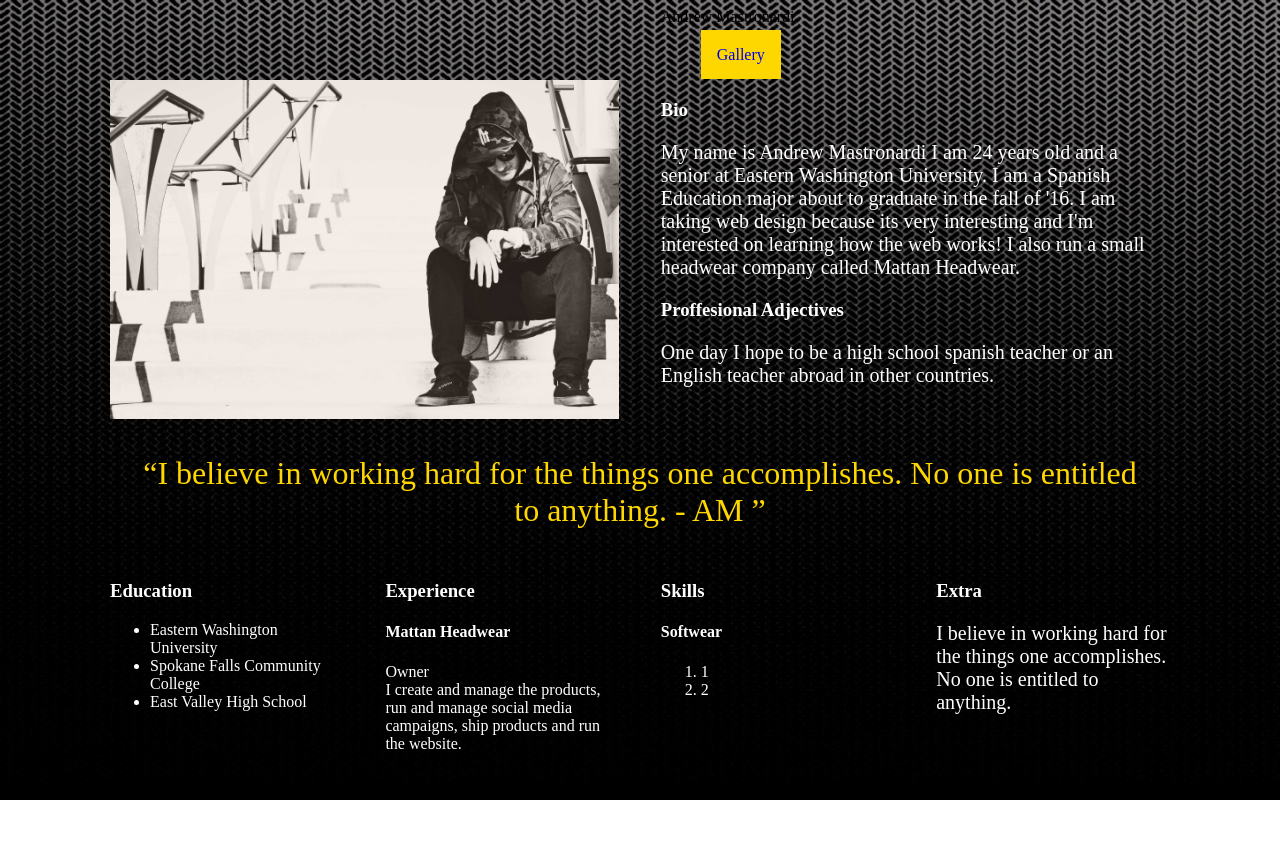
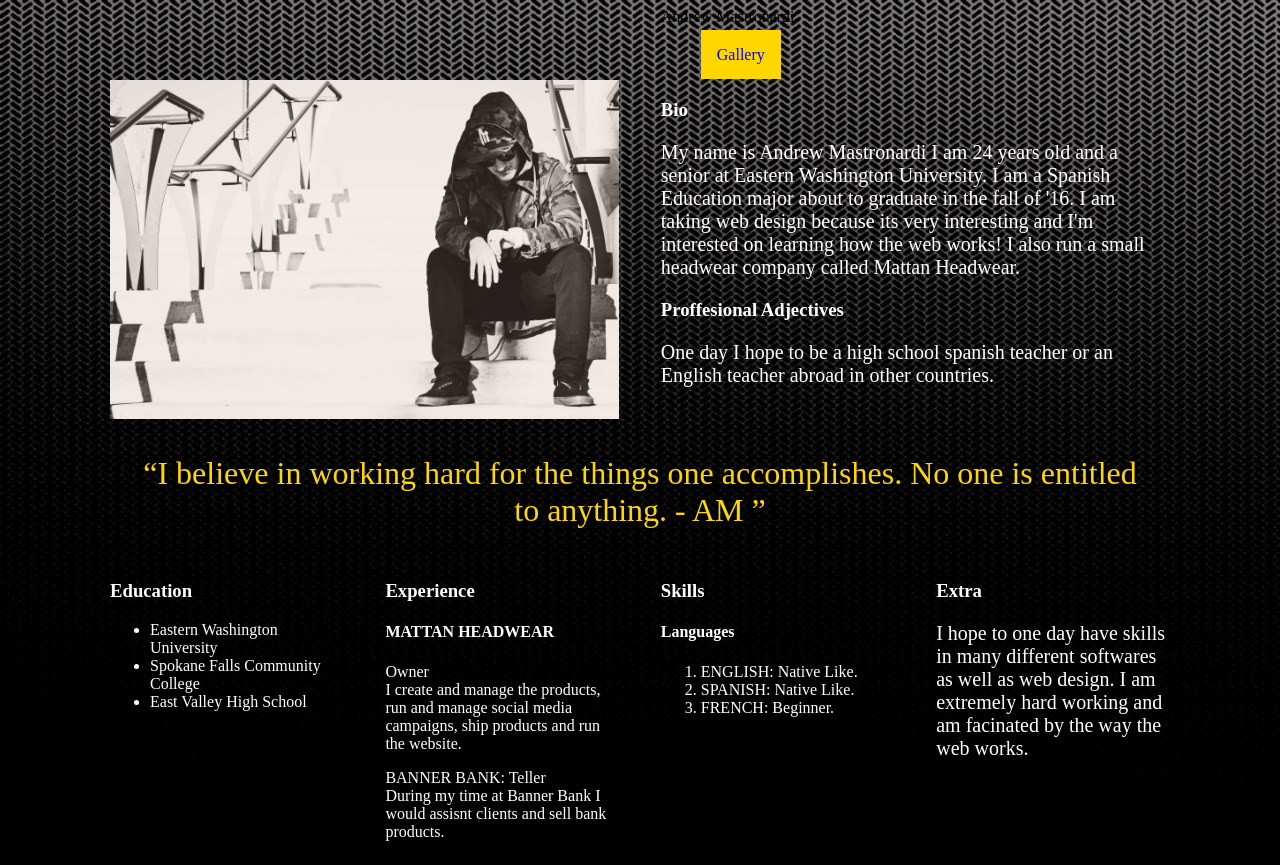
Before and after one commit to amastro9/amastro9.github.io, a plain HTML site: page index.html in a window 1280 px wide. Before the commit the page ends 800 px from the top, so only its background shows below. Drawn offline with Linux system fonts and the light colour scheme.

Commit message:
Added on to the resume
added languages and extra

```diff
--- a/index.html
+++ b/index.html
@@ -12,7 +12,7 @@
 
   <header class=grid-container>
 
-     <section class="grid-6"
+ <section class="grid-6"
 
       </section>
       <section class="grid-6"
@@ -70,10 +70,15 @@
 
 <section class="grid-3">
 <h3>Experience</h3>
-<h4>Mattan Headwear</h4>
+<h4>MATTAN HEADWEAR</h4>
 <dl>
     <dt> Owner </dt>
     <dt> I create and manage the products, run and manage social media campaigns, ship products and run the website. </dt>
+
+<dl>
+    <dt> BANNER BANK: Teller </dt>
+    <dt> During my time at Banner Bank I would assisnt clients and sell bank products. </dt>
+
 </dl>
 </section>
 
@@ -81,11 +86,12 @@
 <section class="grid-3">
     <h3>Skills</h3>
 
-    <h4>Softwear</h4>
+    <h4>Languages</h4>
 
     <ol>
-        <li>1</li>
-        <li>2</li>
+        <li>ENGLISH: Native Like.</li>
+        <li>SPANISH: Native Like.</li>
+         <li>FRENCH: Beginner.</li>
     </ol>
 
 </section>
@@ -93,7 +99,7 @@
 <section class="grid-3">
  <h3>Extra</h3>
 
- <p>I believe in working hard for the things one accomplishes. No one is entitled to anything.</p>
+ <p>I hope to one day have skills in many different softwares as well as web design. I am extremely hard working and am facinated by the way the web works. </p>
 
 </section>
 
```
